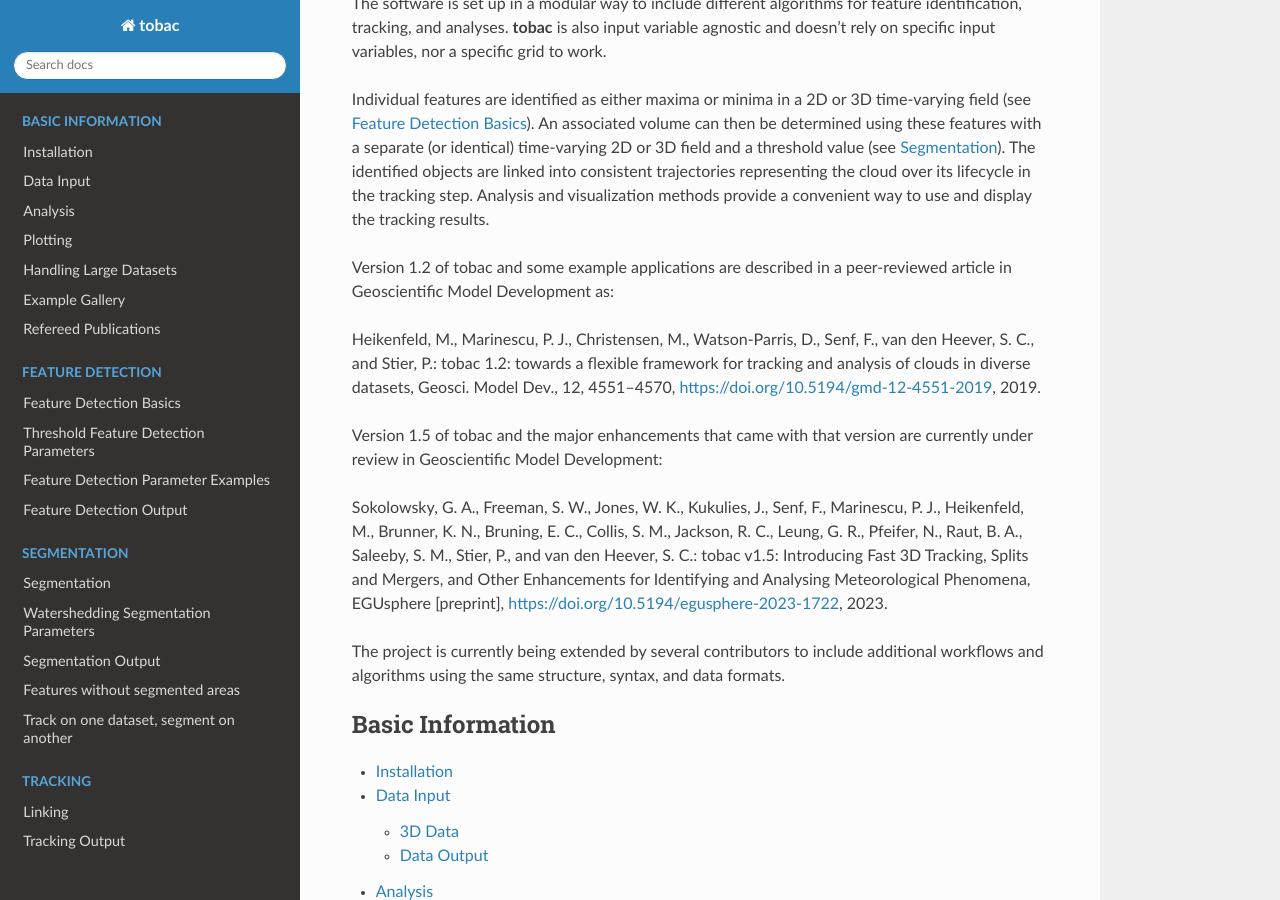
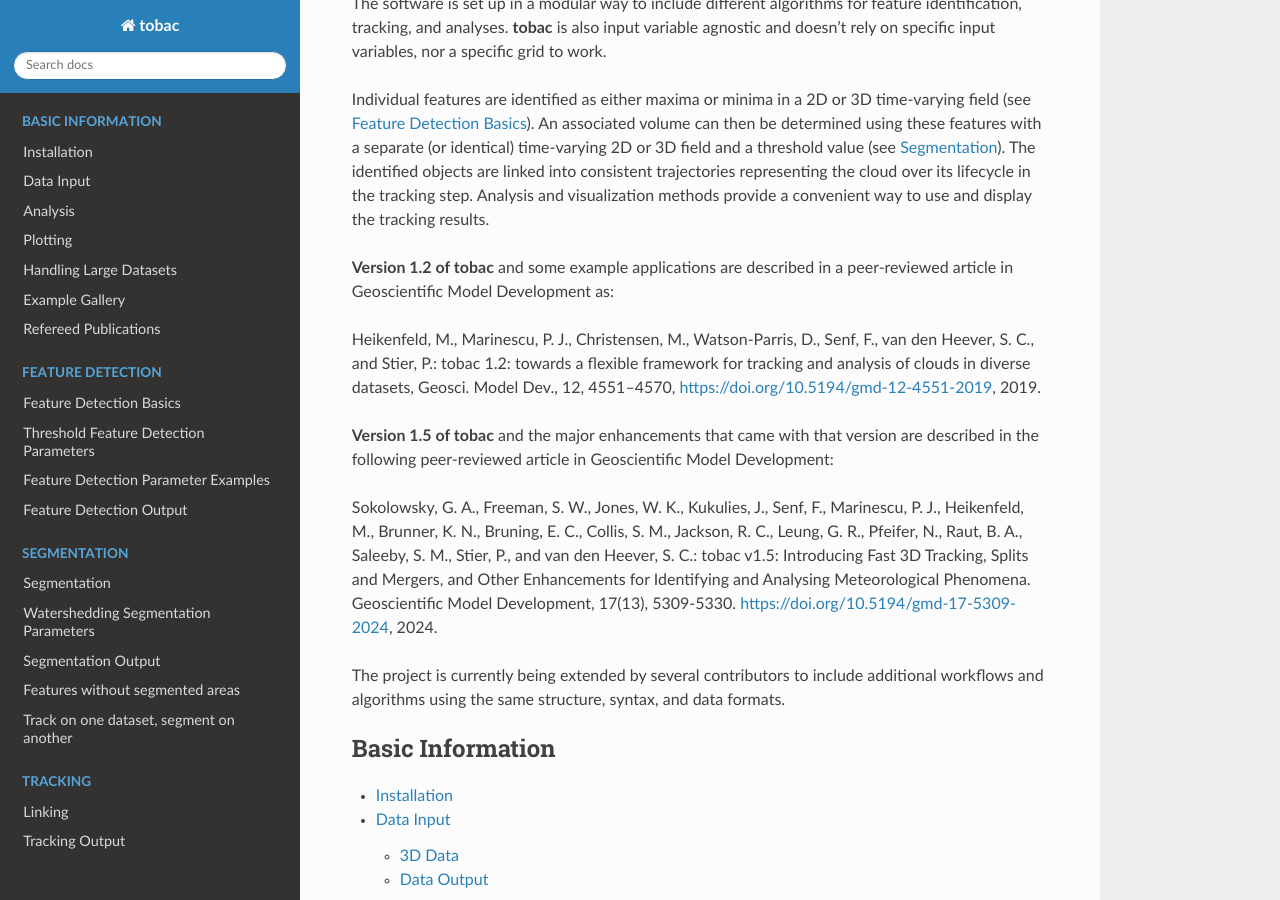
Before and after one commit to tobac-project/tobac, a Sphinx documentation site: the page built from doc/index.rst, in a window 1280 px wide and 900 px high, scrolled down 301 px. Built offline with Sphinx 7.4.7 and the Read the Docs theme 2.0.0, drawn with Linux system fonts in a browser that asks for light colours; formulas are drawn with MathJax 3; pages that are not in the unit, such as notebooks, are missing from menus.

Commit message:
updated reference

```diff
--- a/doc/index.rst
+++ b/doc/index.rst
@@ -10,14 +10,14 @@ The software is set up in a modular way to include different algorithms for feat
 
 Individual features are identified as either maxima or minima in a 2D or 3D time-varying field (see :doc:`feature_detection_overview`). An associated volume can then be determined using these features with a separate (or identical) time-varying 2D or 3D field and a threshold value (see :doc:`segmentation`). The identified objects are linked into consistent trajectories representing the cloud over its lifecycle in the tracking step. Analysis and visualization methods provide a convenient way to use and display the tracking results.
 
-Version 1.2 of tobac and some example applications are described in a peer-reviewed article in Geoscientific Model Development as:
+**Version 1.2 of tobac** and some example applications are described in a peer-reviewed article in Geoscientific Model Development as:
 
 Heikenfeld, M., Marinescu, P. J., Christensen, M., Watson-Parris, D., Senf, F., van den Heever, S. C., and Stier, P.: tobac 1.2: towards a flexible framework for tracking and analysis of clouds in diverse datasets, Geosci. Model Dev., 12, 4551–4570, https://doi.org/10.5194/gmd-12-4551-2019, 2019.
 
-Version 1.5 of tobac and the major enhancements that came with that version are currently under review in Geoscientific Model Development:
+**Version 1.5 of tobac** and the major enhancements that came with that version are described in the following peer-reviewed article in Geoscientific Model Development:
 
+Sokolowsky, G. A., Freeman, S. W., Jones, W. K., Kukulies, J., Senf, F., Marinescu, P. J., Heikenfeld, M., Brunner, K. N., Bruning, E. C., Collis, S. M., Jackson, R. C., Leung, G. R., Pfeifer, N., Raut, B. A., Saleeby, S. M., Stier, P., and van den Heever, S. C.: tobac v1.5: Introducing Fast 3D Tracking, Splits and Mergers, and Other Enhancements for Identifying and Analysing Meteorological Phenomena. Geoscientific Model Development, 17(13), 5309-5330. https://doi.org/10.5194/gmd-17-5309-2024, 2024.
 
-Sokolowsky, G. A., Freeman, S. W., Jones, W. K., Kukulies, J., Senf, F., Marinescu, P. J., Heikenfeld, M., Brunner, K. N., Bruning, E. C., Collis, S. M., Jackson, R. C., Leung, G. R., Pfeifer, N., Raut, B. A., Saleeby, S. M., Stier, P., and van den Heever, S. C.: tobac v1.5: Introducing Fast 3D Tracking, Splits and Mergers, and Other Enhancements for Identifying and Analysing Meteorological Phenomena, EGUsphere [preprint], https://doi.org/10.5194/egusphere-2023-1722, 2023.
 
 The project is currently being extended by several contributors to include additional workflows and algorithms using the same structure, syntax, and data formats.
 
```
